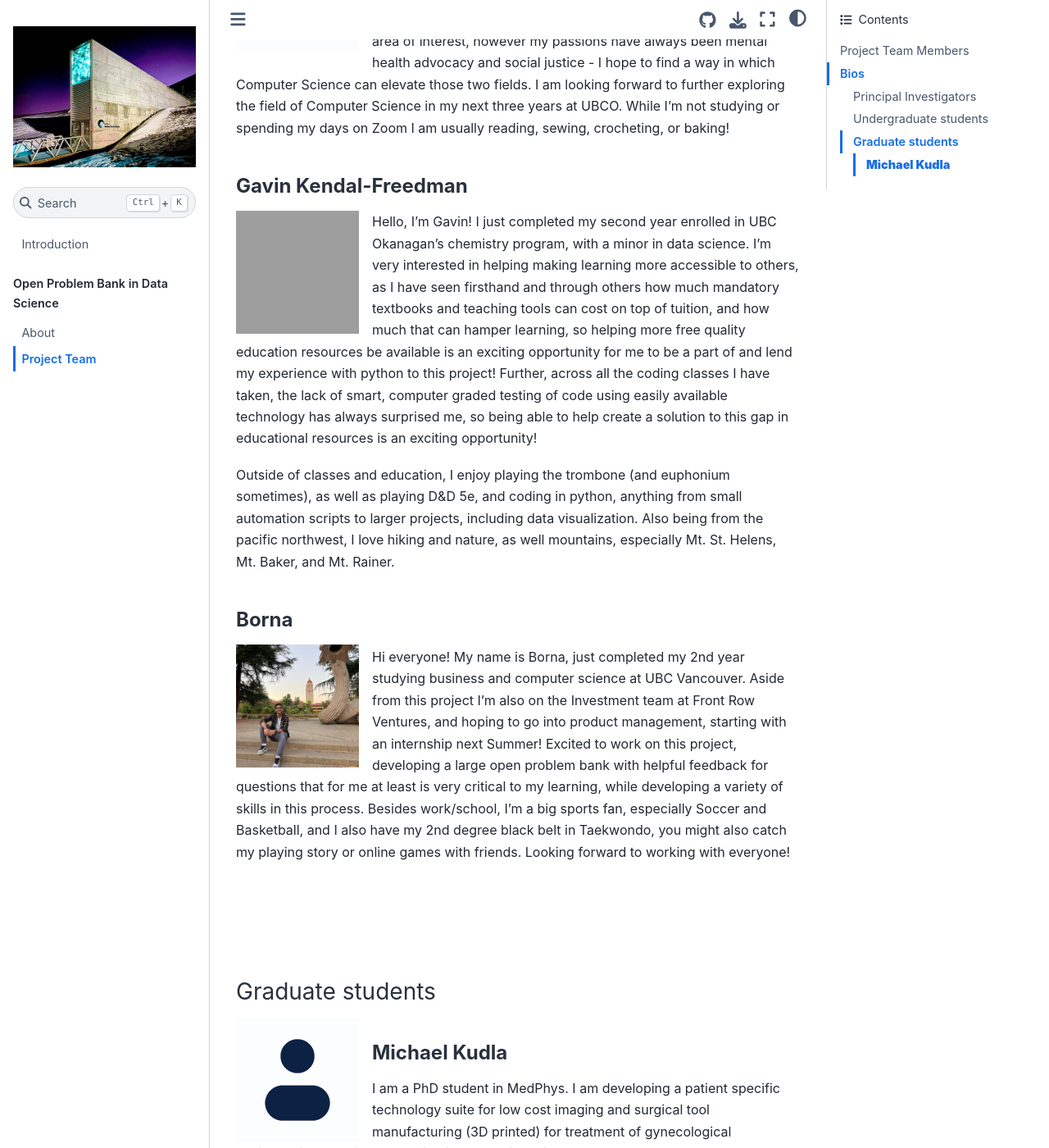
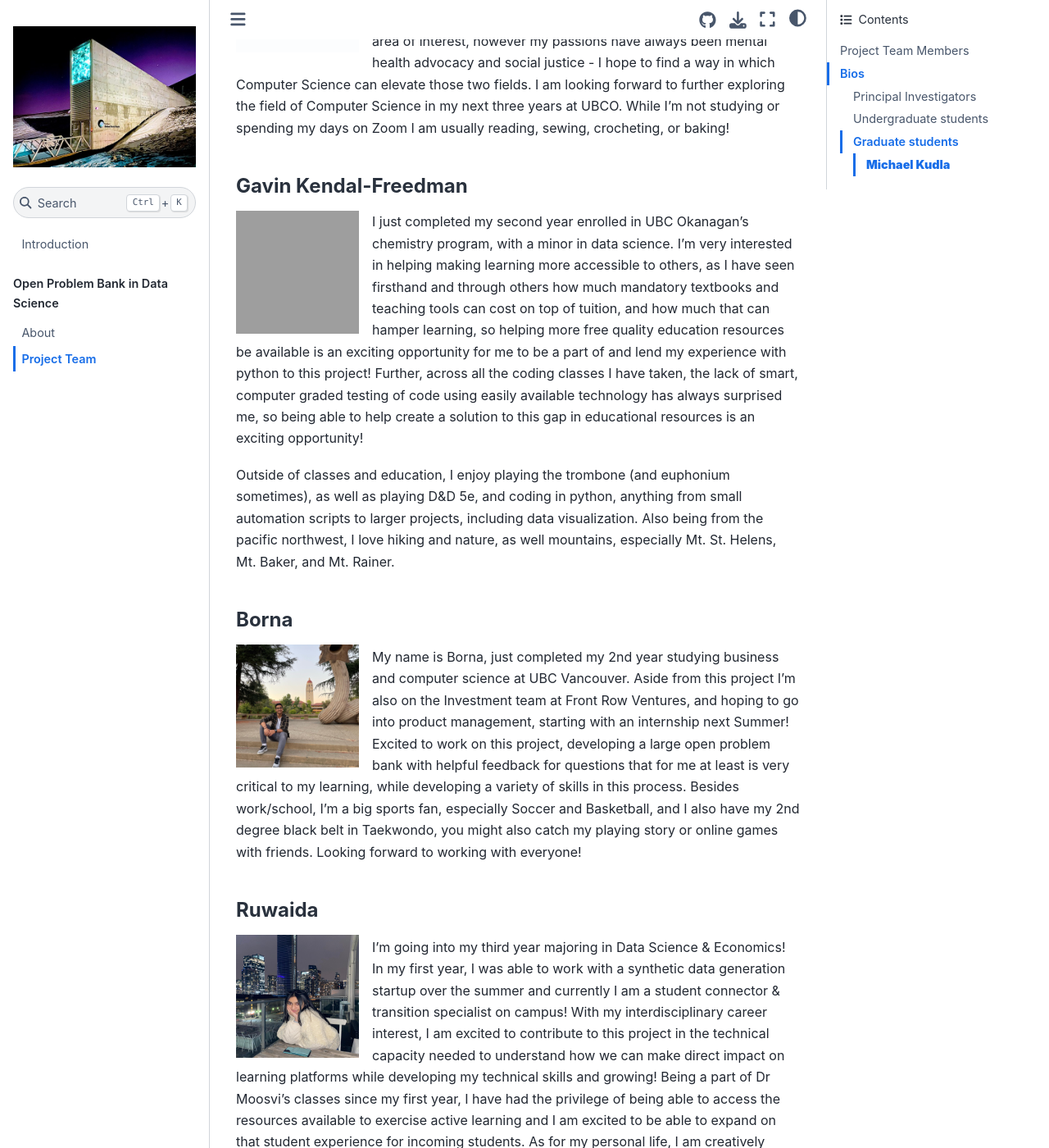
Before and after one commit to open-resources/datascience_bank, a Jupyter Book: the page built from about/bio.md, in a window 1280 px wide and 1400 px high, scrolled down 1609 px. Shown: the whole window at 82% size. Built offline with Jupyter Book 1.0.4 settings and Sphinx 7.4.7 and the Sphinx Book theme 1.1.4, drawn with Linux system fonts in a browser that asks for light colours; some of the changed text lies outside the part shown; grey boxes are pictures that could not be loaded.

Commit message:
Update bio.md

```diff
--- a/about/bio.md
+++ b/about/bio.md
@@ -47,7 +47,7 @@ I am a first year Bachelor of Arts student at UBCO planning to major in Computer
 
 #### **Gavin Kendal-Freedman**
 <img align="left" width="150" height="150" style="padding-right: 20px" src="../images/Gavin Kendal-Freedman Senior Photo.png"> </img>
-Hello, I’m Gavin! I just completed my second year enrolled in UBC Okanagan’s chemistry program, with a minor in data science. I’m very interested in helping making learning more accessible to others, as I have seen firsthand and through others how much mandatory textbooks and teaching tools can cost on top of tuition, and how much that can hamper learning, so helping more free quality education resources be available is an exciting opportunity for me to be a part of and lend my experience with python to this project! Further, across all the coding classes I have taken, the lack of smart, computer graded testing of code using easily available technology has always surprised me, so being able to help create a solution to this gap in educational resources is an exciting opportunity!
+I just completed my second year enrolled in UBC Okanagan’s chemistry program, with a minor in data science. I’m very interested in helping making learning more accessible to others, as I have seen firsthand and through others how much mandatory textbooks and teaching tools can cost on top of tuition, and how much that can hamper learning, so helping more free quality education resources be available is an exciting opportunity for me to be a part of and lend my experience with python to this project! Further, across all the coding classes I have taken, the lack of smart, computer graded testing of code using easily available technology has always surprised me, so being able to help create a solution to this gap in educational resources is an exciting opportunity!
 
 Outside of classes and education, I enjoy playing the trombone (and euphonium sometimes), as well as playing D&D 5e, and coding in python, anything from small automation scripts to larger projects, including data visualization. Also being from the pacific northwest, I love hiking and nature, as well mountains, especially Mt. St. Helens, Mt. Baker, and Mt. Rainer.
 
@@ -56,8 +56,12 @@ Outside of classes and education, I enjoy playing the trombone (and euphonium so
 #### **Borna**
 <img align="left" width="150" height="150" style="padding-right: 20px" src="../images/borna.jpg"> </img>
 
-Hi everyone! My name is Borna, just completed my 2nd year studying business and computer science at UBC Vancouver. Aside from this project I'm also on the Investment team at Front Row Ventures, and hoping to go into product management, starting with an internship next Summer! Excited to work on this project, developing a large open problem bank with helpful feedback for questions that for me at least is very critical to my learning, while developing a variety of skills in this process. Besides work/school, I'm a big sports fan, especially Soccer and Basketball, and I also have my 2nd degree black belt in Taekwondo, you might also catch my playing story or online games with friends. Looking forward to working with everyone!
+My name is Borna, just completed my 2nd year studying business and computer science at UBC Vancouver. Aside from this project I'm also on the Investment team at Front Row Ventures, and hoping to go into product management, starting with an internship next Summer! Excited to work on this project, developing a large open problem bank with helpful feedback for questions that for me at least is very critical to my learning, while developing a variety of skills in this process. Besides work/school, I'm a big sports fan, especially Soccer and Basketball, and I also have my 2nd degree black belt in Taekwondo, you might also catch my playing story or online games with friends. Looking forward to working with everyone!
 
+#### **Ruwaida**
+<img align="left" width="150" height="150" style="padding-right: 20px" src="../images/Ruwaida.jpg"> </img>
+
+I'm going into my third year majoring in Data Science & Economics! In my first year, I was able to work with a synthetic data generation startup over the summer and currently I am a student connector & transition specialist on campus! With my interdisciplinary career interest, I am excited to contribute to this project in the technical capacity needed to understand how we can make direct impact on learning platforms while developing my technical skills and growing! Being a part of Dr Moosvi's classes since my first year, I have had the privilege of being able to access the resources available to exercise active learning and I am excited to be able to expand on that student experience for incoming students. As for my personal life, I am creatively invested in visual arts and reading and love rugby!
 
 
 <br><br><br>
```
